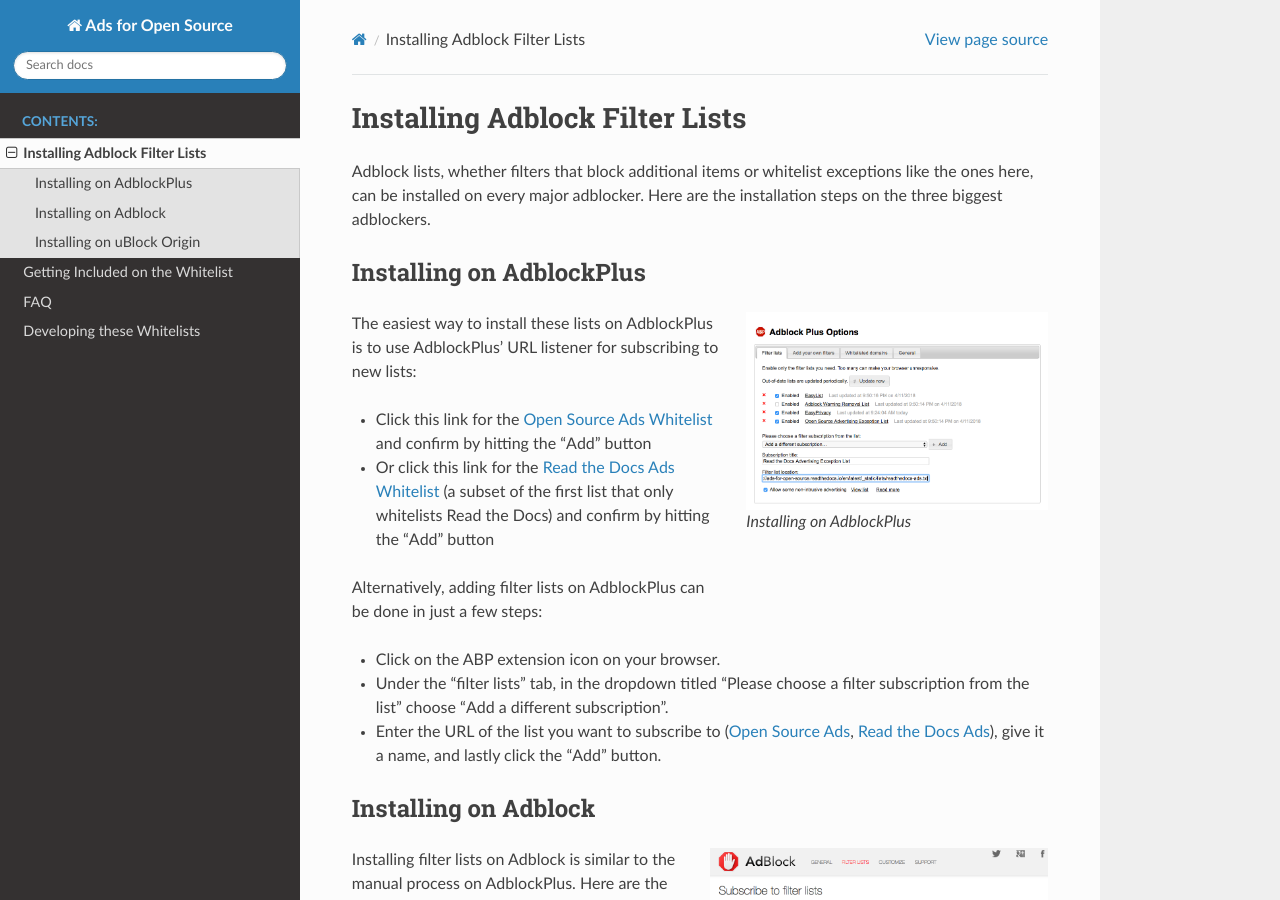
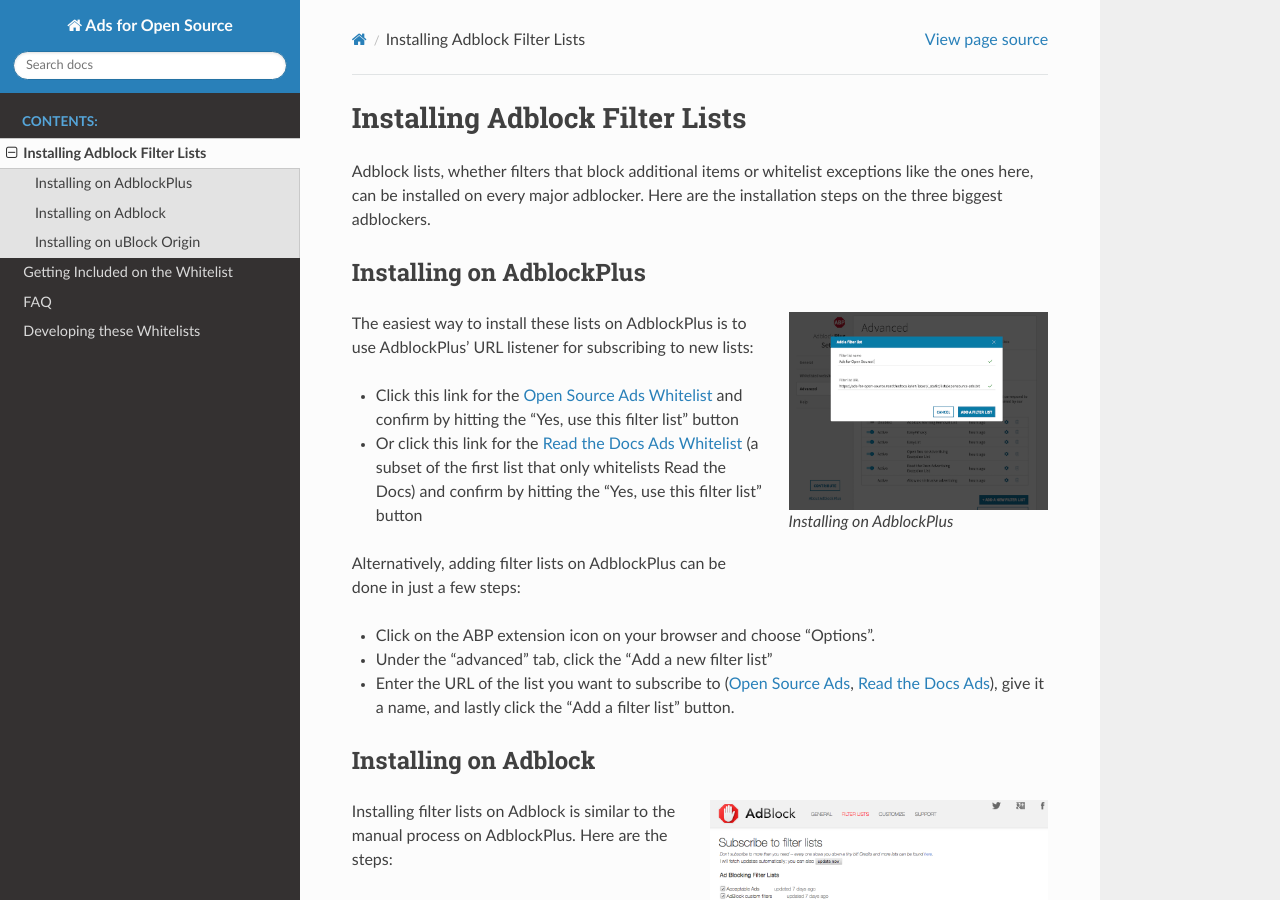
Before and after one commit to readthedocs/ads-for-opensource, a Sphinx documentation site: the page built from docs/source/installation.rst, in a window 1280 px wide and 900 px high. Built offline with Sphinx 7.4.7 and the Read the Docs theme 2.0.0, drawn with Linux system fonts in a browser that asks for light colours.

Commit message:
Update the docs due to changes in ABP

```diff
--- a/docs/source/installation.rst
+++ b/docs/source/installation.rst
@@ -20,23 +20,22 @@
 URL listener for subscribing to new lists:
 
 * Click this link for the `Open Source Ads Whitelist`_
-  and confirm by hitting the "Add" button
+  and confirm by hitting the "Yes, use this filter list" button
 * Or click this link for the `Read the Docs Ads Whitelist`_
   (a subset of the first list that only whitelists Read the Docs)
-  and confirm by hitting the "Add" button
+  and confirm by hitting the "Yes, use this filter list" button
 
 .. _Open Source Ads Whitelist: abp:subscribe?location=https://ads-for-open-source.readthedocs.io/en/latest/_static/lists/opensource-ads.txt&title=Open%20Source%20Ads%20Whitelist
 .. _Read the Docs Ads Whitelist: abp:subscribe?location=https://ads-for-open-source.readthedocs.io/en/latest/_static/lists/readthedocs-ads.txt&title=Read%20the%20Docs%20Ads%20Whitelist
 
 Alternatively, adding filter lists on AdblockPlus can be done in just a few steps:
 
-* Click on the ABP extension icon on your browser.
-* Under the "filter lists" tab, in the dropdown titled
-  "Please choose a filter subscription from the list"
-  choose "Add a different subscription".
+* Click on the ABP extension icon on your browser and choose "Options".
+* Under the "advanced" tab, click the
+  "Add a new filter list"
 * Enter the URL of the list you want to subscribe to
   (`Open Source Ads`_, `Read the Docs Ads`_), give it a name, and
-  lastly click the "Add" button.
+  lastly click the "Add a filter list" button.
 
 
 Installing on Adblock
```
Also changed, not shown: docs/source/_static/img/install-adblockplus.png.
